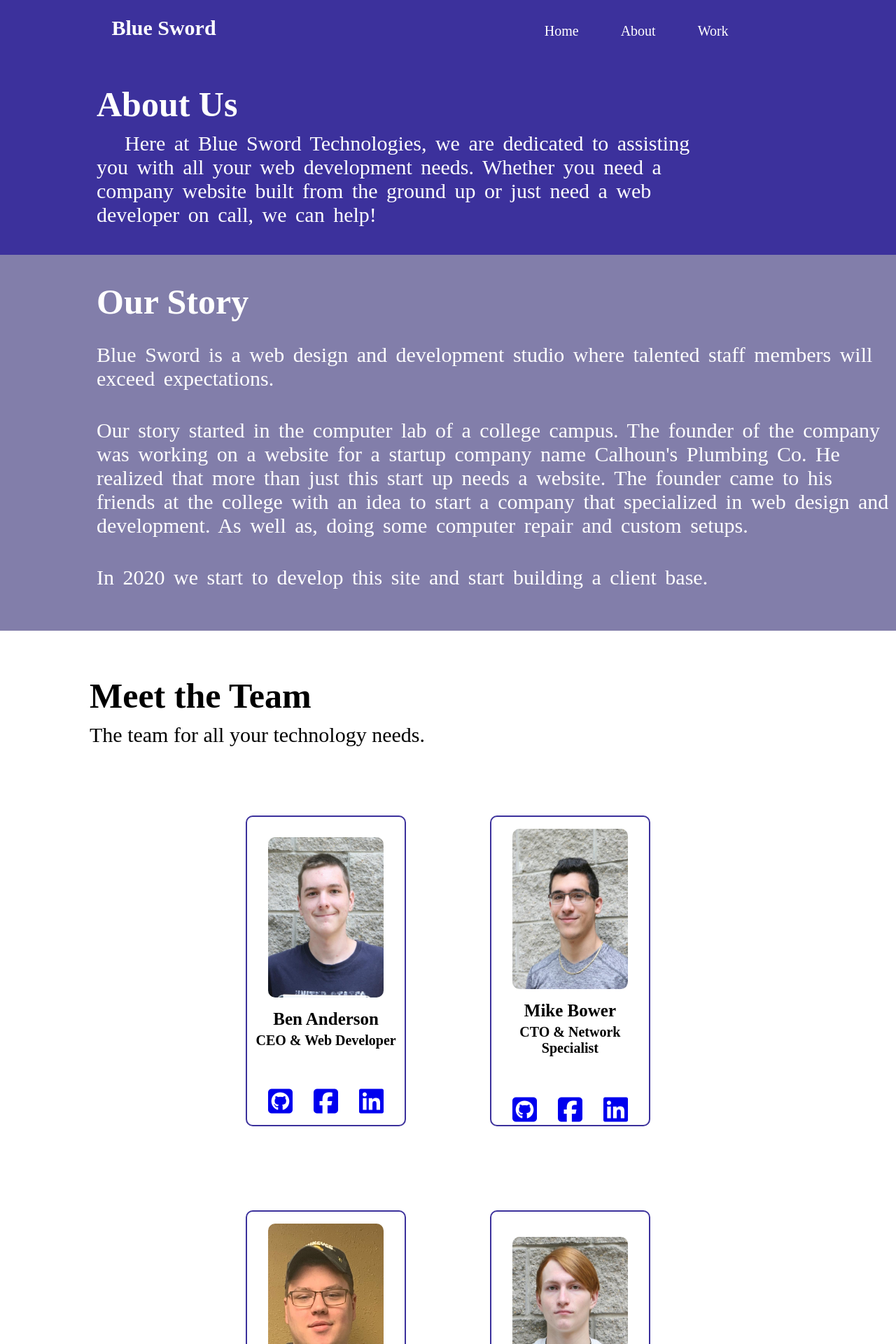
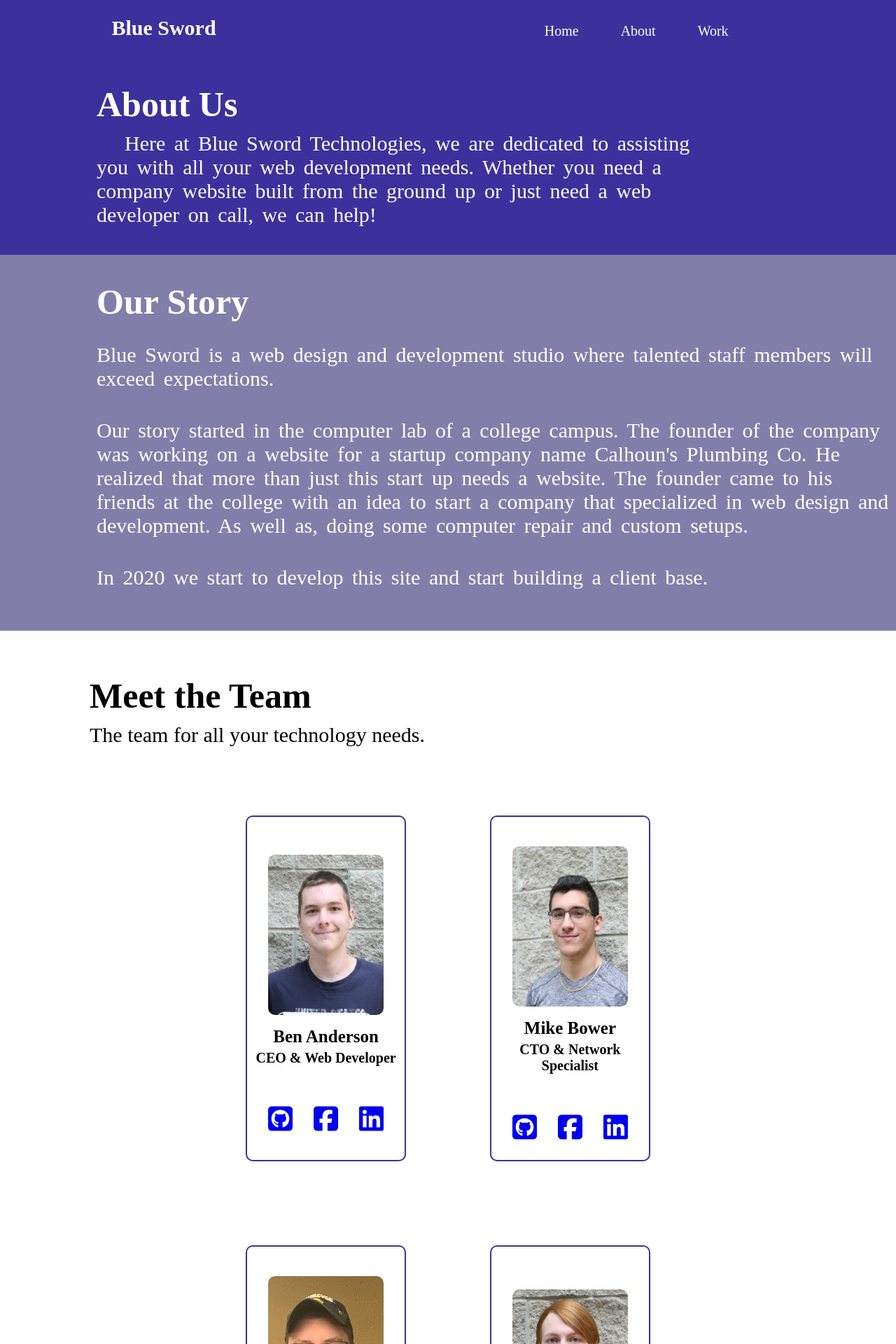
Before and after one commit to NegativeDivinity/BlueSword, a React (Create React App) app: page /about in a window 1280 px wide. Shown: the top 1920 px of the page at 70% size. Built offline with nearby package versions, Linux system fonts and the light colour scheme; a web font is replaced by a local one.

Commit message:
about fix

```diff
--- a/src/components/about/body.css
+++ b/src/components/about/body.css
@@ -80,7 +80,7 @@
   margin: 60px;
   padding: 10px;
   width: 20%;
-  height: 400px;
+  height: 450px;
   padding-top: 30px;
 }
 
```
